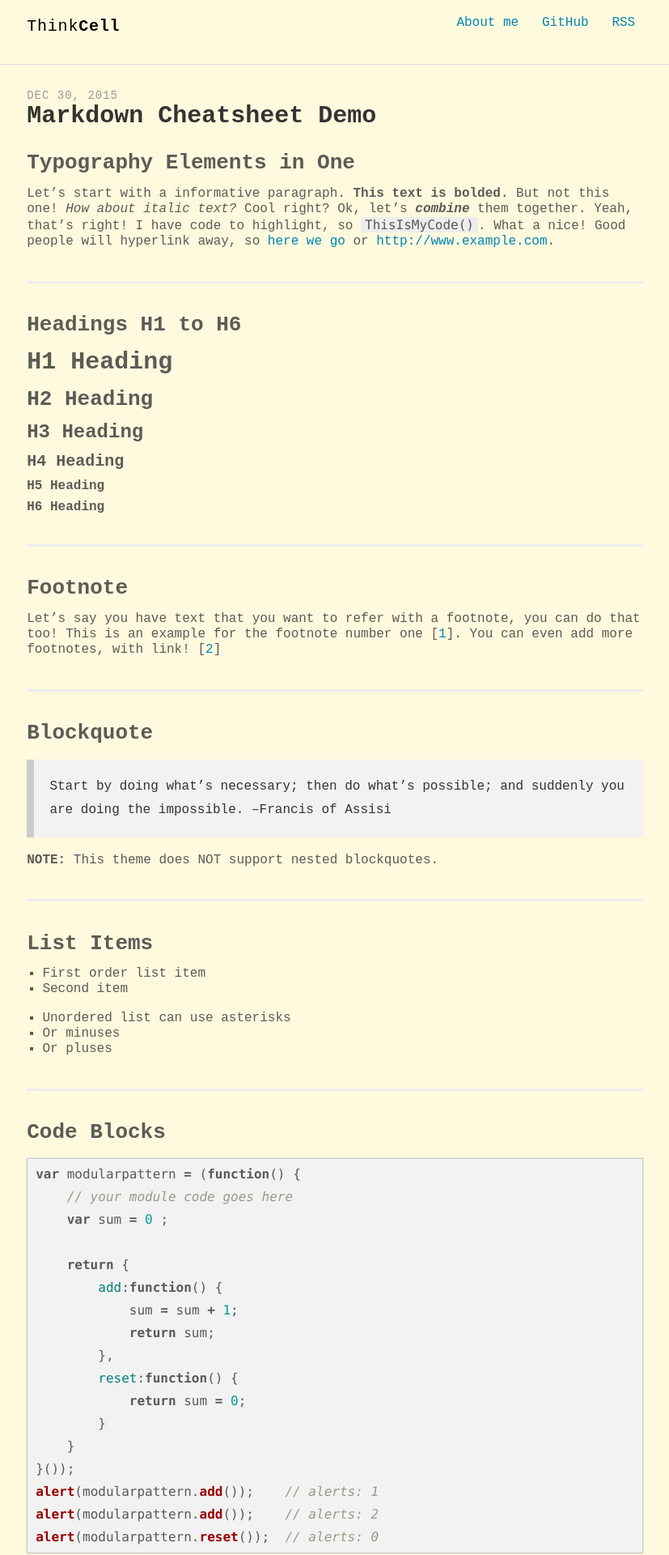
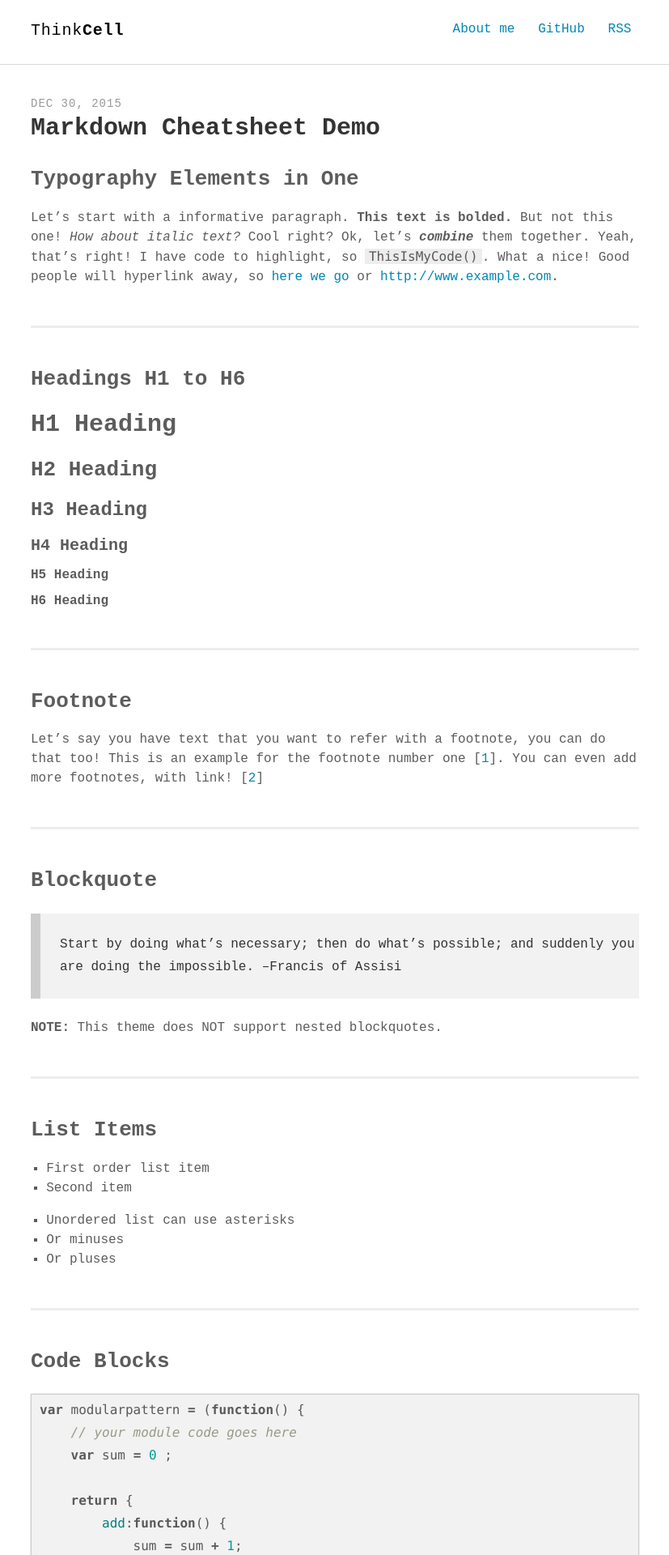
Before and after one commit to drivebyer/old-blog-theme, a Jekyll site: the page built from _posts/2015-12-30-markdown-cheatsheet-demo.md, in a window 1280 px wide. Shown: the top 1920 px of the page at 81% size, without its empty margins (226-1053 px from the left). Built offline with Jekyll 4.4.1, drawn with Linux system fonts in a browser that asks for light colours; some web fonts are replaced.

Commit message:
Update _variables.scss

```diff
--- a/assets/scss/_variables.scss
+++ b/assets/scss/_variables.scss
@@ -7,10 +7,8 @@ $heading-font-family: $base-font-family;
 $base-font-size: 1em;
 
 // Line height
-//$base-line-height: 1.5;
-$base-line-height: 1.2;
-//$heading-line-height: 1.2;
-$heading-line-height: 1;
+$base-line-height: 1.5;
+$heading-line-height: 1.2;
 // Other Sizes
 $base-border-radius: .52em;
 $base-spacing: $base-line-height * 1em;
@@ -36,8 +34,7 @@ $base-border-color: $light-gray-color;
 $base-border: 1px solid $base-border-color;
 
 // Background Colors
-//$base-background-color: $white-color;
-$base-background-color: $yellow-color;
+$base-background-color: $white-color;
 $secondary-background-color: tint($base-border-color, 80%);
 
 // Forms
```
